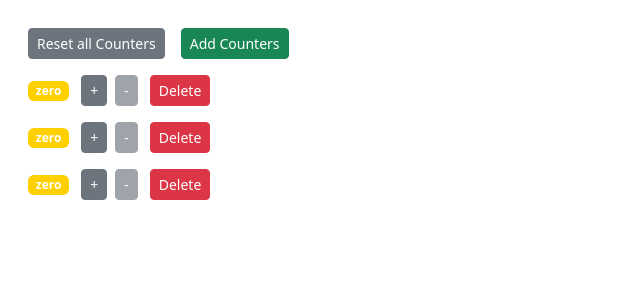
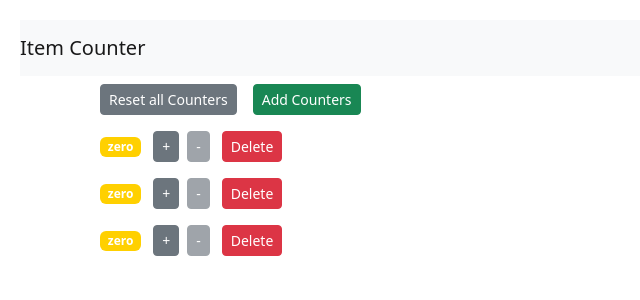
Before and after one commit to gurdeepsingh-hub/React, a React (Create React App) app in the folder item-counter-app/: page / in a window 1280 px wide. Shown: the top 300 px of the page, without its empty margins (0-640 px from the left). Built offline with nearby package versions, Linux system fonts and the light colour scheme.

Commit message:
feat
add navigation simple nav bar with app name

```diff
--- a/item-counter-app/src/App.js
+++ b/item-counter-app/src/App.js
@@ -1,24 +1,16 @@
-import logo from './logo.svg';
-import './App.css';
+import React from "react";
+import "./App.css";
+import Counters from "./component/Counters";
+import Navbar from "./component/navbar";
 
 function App() {
   return (
-    <div className="App">
-      <header className="App-header">
-        <img src={logo} className="App-logo" alt="logo" />
-        <p>
-          Edit <code>src/App.js</code> and save to reload.
-        </p>
-        <a
-          className="App-link"
-          href="https://reactjs.org"
-          target="_blank"
-          rel="noopener noreferrer"
-        >
-          Learn React
-        </a>
-      </header>
-    </div>
+    <React.Fragment>
+      <Navbar />
+      <main className="container">
+        <Counters />
+      </main>
+    </React.Fragment>
   );
 }
 
--- a/item-counter-app/src/component/Counters.jsx
+++ b/item-counter-app/src/component/Counters.jsx
@@ -57,7 +57,7 @@ class Counters extends Component {
           onClick={this.handleReset}
           className="btn btn-secondary btn-sm m-2"
         >
-          {this.state.counters.length == 0
+          {this.state.counters.length <= 1
             ? "Reset Counter"
             : "Reset all Counters"}
         </button>
--- /dev/null
+++ b/item-counter-app/src/component/navbar.jsx
@@ -0,0 +1,14 @@
+import React, { Component } from "react";
+
+class Navbar extends Component {
+  state = {};
+  render() {
+    return (
+      <nav className="navbar navbar-light bg-light">
+        <a className="navbar-brand">Item Counter</a>
+      </nav>
+    );
+  }
+}
+
+export default Navbar;
--- a/item-counter-app/src/index.js
+++ b/item-counter-app/src/index.js
@@ -10,7 +10,7 @@ import ConditionalRender from "./component/conditionalRendering";
 const root = ReactDOM.createRoot(document.getElementById("root"));
 root.render(
   <React.StrictMode>
-    <Counters />
+    <App />
   </React.StrictMode>
 );
 
```
